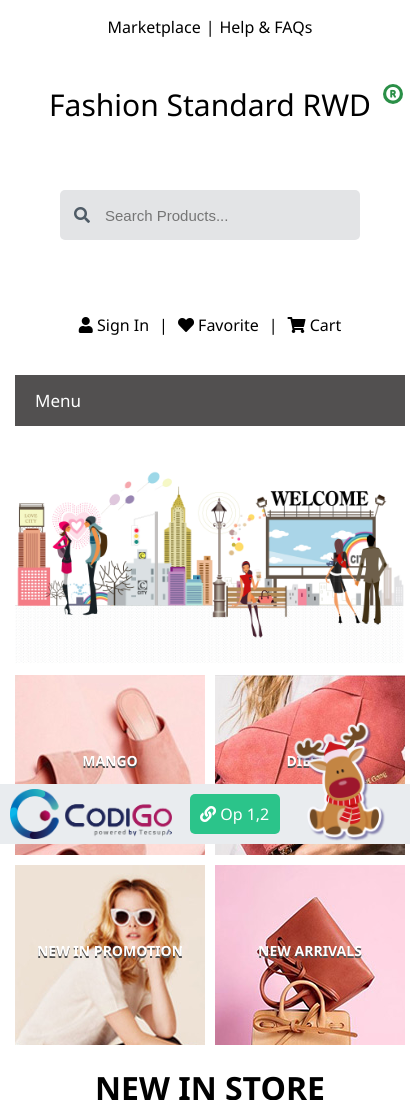
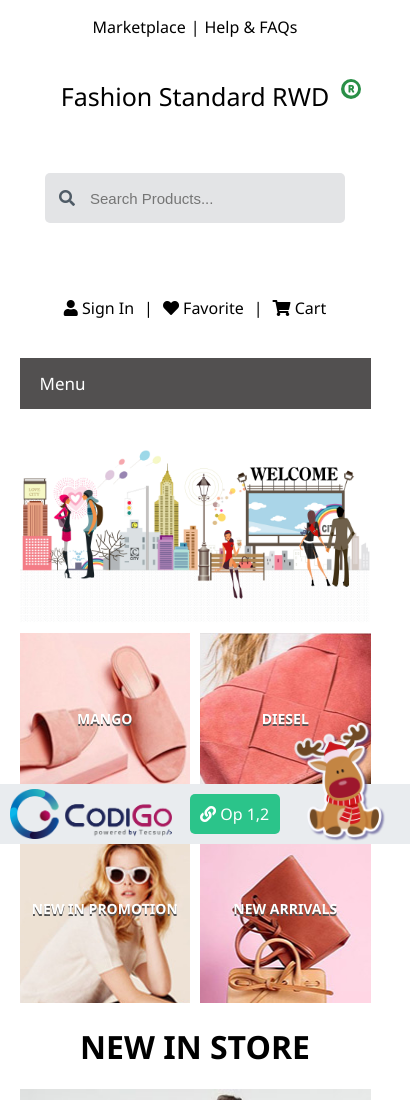
Before and after one commit to GtvoM/SEM03, a plain HTML site: page op3/index.html in a window 390 px wide. Shown: the top 1100 px of the page, 420 px wide, since content can reach past the window. Drawn offline with Linux system fonts and the light colour scheme.

Commit message:
version_1

```diff
--- a/op3/css/index.css
+++ b/op3/css/index.css
@@ -209,8 +209,14 @@ ul.menu li i {
     .user, .logo {
         text-align: center;
     }
+    #gtvo_w {
+        width: 90%;
+    }
+    .logo {
+        font-size: 25px;
+    }
 }
-@media all and (max-width : 768px) {
+@media only screen and (max-width : 768px) {
 	nav {
 		margin: 0;
 	}
```
